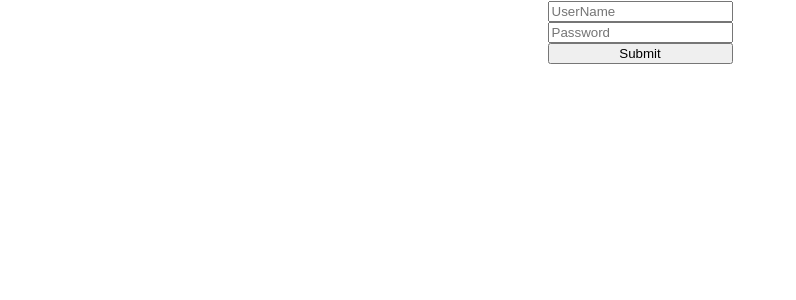
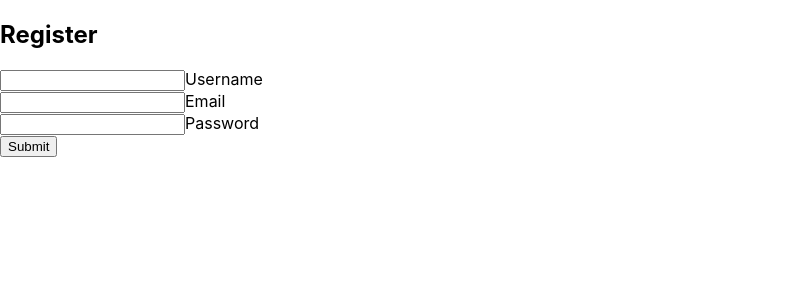
Before and after one commit to kaylinkhanal/premiumChat, a React (Create React App) app in the folder client/: page / in a window 1280 px wide. Shown: the top 300 px of the page, without its empty margins (0-796 px from the left). Built offline with nearby package versions, Linux system fonts and the light colour scheme; no server answers.

Commit message:
updated login & register page

```diff
--- a/client/package.json
+++ b/client/package.json
@@ -8,6 +8,7 @@
     "@testing-library/user-event": "^13.5.0",
     "react": "^18.2.0",
     "react-dom": "^18.2.0",
+    "react-router-dom": "^6.4.3",
     "react-scripts": "5.0.1",
     "web-vitals": "^2.1.4"
   },
--- a/client/src/App.js
+++ b/client/src/App.js
@@ -1,12 +1,19 @@
-
-import './App.css';
-import Login from "./containers/Login"
-
+import React from "react";
+import { BrowserRouter as Router, Routes, Route } from "react-router-dom";
+import Login from "./containers/Login";
+import Register from "./containers/Register";
 function App() {
   return (
-    <div className="App">
-       <Login />
-    </div>
+    <>
+      <Router>
+        <div className="container">
+          <Routes>
+            <Route path="/login" element={<Login />}></Route>
+            <Route path="/" element={<Register />}></Route>
+          </Routes>
+        </div>
+      </Router>
+    </>
   );
 }
 
--- a/client/src/containers/Login.js
+++ /dev/null
@@ -1,33 +0,0 @@
-import React, { useState } from 'react'
-import "./Login.css"
-
-const Login = () => {
-  const [userName, setUserName] = useState("")
-  const [password, setPassword] = useState("")
-
-  const loginHandler = () => {
-    const requestOptions = {
-      method: "POST",
-      headers: { "Content-Type": "application/json" },
-      body: JSON.stringify({
-        userName: userName,
-        Password: password,
-
-      }),
-    };
-    fetch("http://localhost:8080/login", requestOptions);
-  };
-
-  return (
-    <div ClassName="formInline">
-      <form className="loginForm" action="">
-        <input type="text" placeholder="UserName" onKeyUp={(e) => setUserName(e.target.value)} />
-        <input type="password" placeholder="Password" onKeyUp={(e) => setPassword(e.target.value)} />
-        <button onClick={loginHandler}>Submit</button>
-      </form>
-
-    </div>
-  )
-}
-
-export default Login
--- /dev/null
+++ b/client/src/containers/Login.jsx
@@ -0,0 +1,39 @@
+import React, { useState } from "react";
+import "./Login.css";
+
+const Login = () => {
+  const [userName, setUserName] = useState("");
+  const [password, setPassword] = useState("");
+
+  const loginHandler = () => {
+    const requestOptions = {
+      method: "POST",
+      headers: { "Content-Type": "application/json" },
+      body: JSON.stringify({
+        userName: userName,
+        Password: password,
+      }),
+    };
+    fetch("http://localhost:3001/login", requestOptions);
+  };
+
+  return (
+    <div ClassName="formInline">
+      <form className="loginForm" action="">
+        <input
+          type="text"
+          placeholder="UserName"
+          onKeyUp={(e) => setUserName(e.target.value)}
+        />
+        <input
+          type="password"
+          placeholder="Password"
+          onKeyUp={(e) => setPassword(e.target.value)}
+        />
+        <button onClick={loginHandler}>Submit</button>
+      </form>
+    </div>
+  );
+};
+
+export default Login;
--- /dev/null
+++ b/client/src/containers/Register.jsx
@@ -0,0 +1,67 @@
+//import "./register.css";
+// import './Login'
+// import { Link} from "react-router-dom";
+import { useState } from "react";
+
+function Register() {
+  const [name, setname] = useState("");
+  const [email, setemail] = useState("");
+  const [password, setpassword] = useState("");
+
+  const callingFunc = () => {
+    const requestOptions = {
+      method: "POST",
+      headers: { "Content-Type": "application/json" },
+      body: JSON.stringify({
+        fullname: name,
+        email: email,
+        password: password,
+      }),
+    };
+    fetch("http://localhost:3001/register", requestOptions);
+  };
+
+  return (
+    <div className="login-box">
+      <h2>Register</h2>
+      <form>
+        <div className="user-box">
+          <input
+            type="text"
+            name=""
+            required=""
+            onKeyUp={(e) => setname(e.target.value)}
+          />
+          <label>Username</label>
+        </div>
+        <div className="user-box">
+          <input
+            type="text"
+            name=""
+            required=""
+            onKeyUp={(e) => setemail(e.target.value)}
+          />
+          <label>Email</label>
+        </div>
+        <div className="user-box">
+          <input
+            type="password"
+            name=""
+            required=""
+            onKeyUp={(e) => setpassword(e.target.value)}
+          />
+
+          <label>Password</label>
+        </div>
+        {/* <div class="user-box">
+        <input type="password" name="" required=""/>
+        <label>Confirm Password</label>
+      </div> */}
+        <button onClick={callingFunc()}>Submit</button>
+
+        {/* <Link to="/">Already have an Account?</Link> */}
+      </form>
+    </div>
+  );
+}
+export default Register;
```
Also changed, not shown: 2 other files (tests, documents, lock files or other folders).
